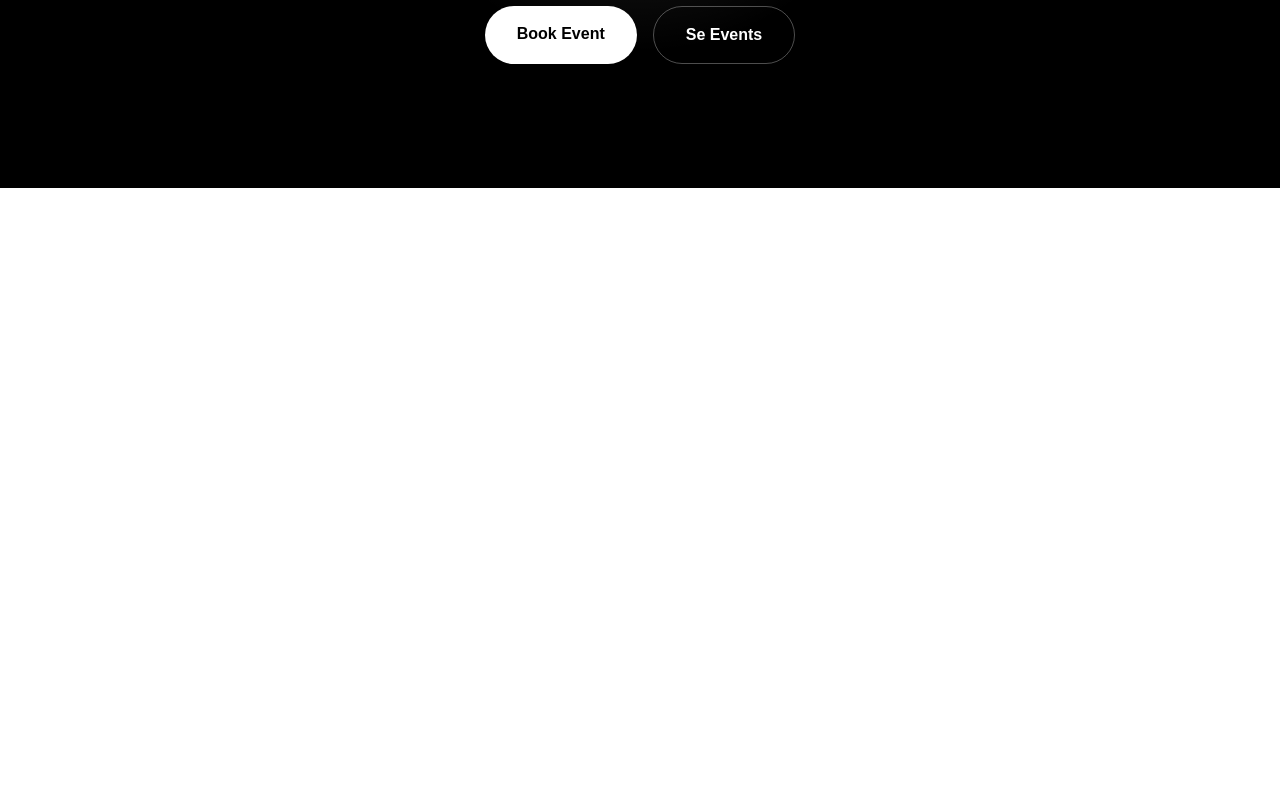
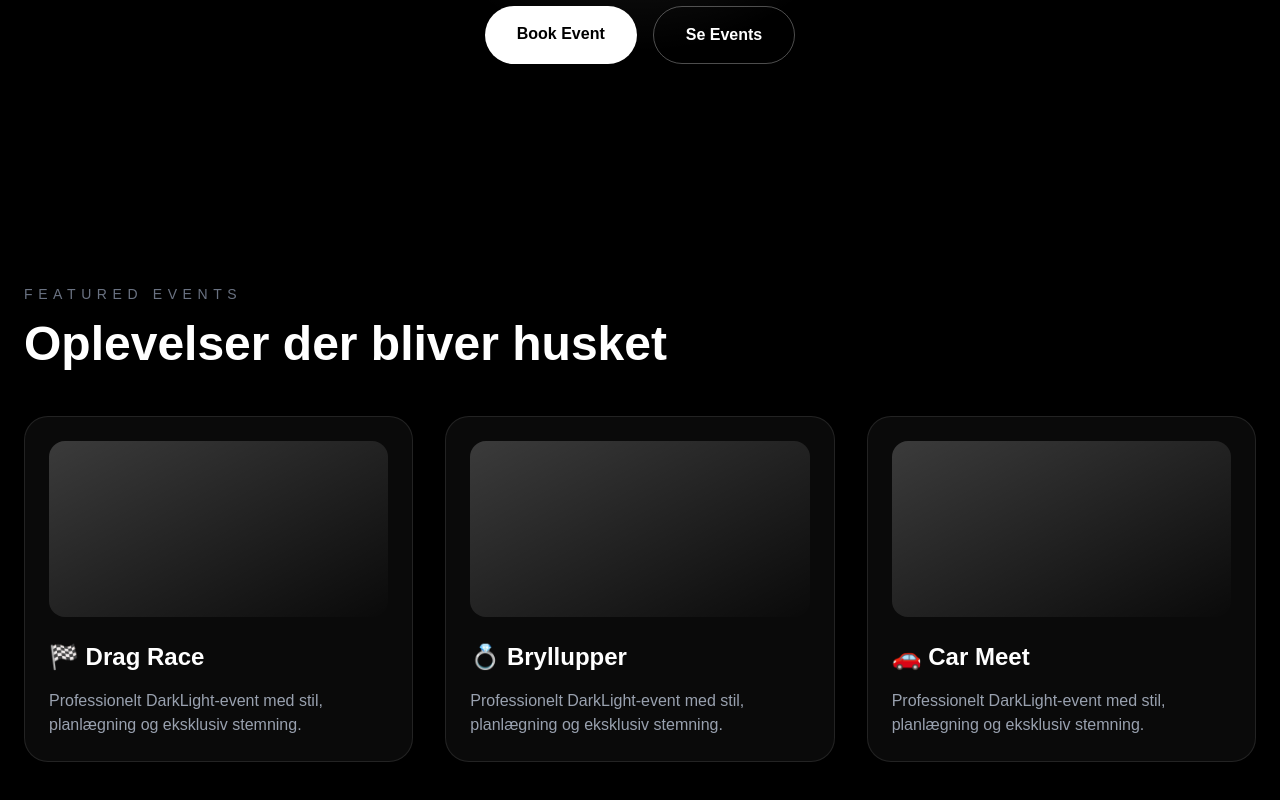
Before and after one commit to maxikingstreamtv-hash/darklight-events, a Next.js app: page / in a window 1280 px wide. Shown: the part 612-1412 px from the top of the page. Before the commit the page ends 800 px from the top, so only its background shows below. Built offline with nearby package versions, Linux system fonts and the light colour scheme.

Commit message:
Build featured events section

```diff
--- a/app/page.tsx
+++ b/app/page.tsx
@@ -1,11 +1,13 @@
 import Navbar from "@/components/layout/Navbar";
 import Hero from "@/components/hero/Hero";
+import FeaturedEvents from "@/components/events/FeaturedEvents";
 
 export default function Home() {
   return (
     <main className="min-h-screen bg-black text-white">
       <Navbar />
       <Hero />
+      <FeaturedEvents />
     </main>
   );
 }
--- /dev/null
+++ b/components/events/FeaturedEvents.tsx
@@ -0,0 +1,36 @@
+const events = [
+  "🏁 Drag Race",
+  "💍 Bryllupper",
+  "🚗 Car Meet",
+];
+
+export default function FeaturedEvents() {
+  return (
+    <section className="bg-black px-6 py-24 text-white">
+      <div className="mx-auto max-w-7xl">
+        <p className="text-sm uppercase tracking-[0.4em] text-gray-500">
+          Featured Events
+        </p>
+
+        <h2 className="mt-4 text-5xl font-black">
+          Oplevelser der bliver husket
+        </h2>
+
+        <div className="mt-12 grid gap-8 md:grid-cols-3">
+          {events.map((event) => (
+            <div
+              key={event}
+              className="rounded-3xl border border-white/10 bg-white/[0.04] p-6 transition hover:-translate-y-2 hover:border-white/40"
+            >
+              <div className="mb-6 h-44 rounded-2xl bg-gradient-to-br from-white/20 to-transparent" />
+              <h3 className="text-2xl font-bold">{event}</h3>
+              <p className="mt-4 text-gray-400">
+                Professionelt DarkLight-event med stil, planlægning og eksklusiv stemning.
+              </p>
+            </div>
+          ))}
+        </div>
+      </div>
+    </section>
+  );
+}
```
Also changed, not shown: components/events/EventCard.tsx (added), components/ui/Button.tsx (added).
